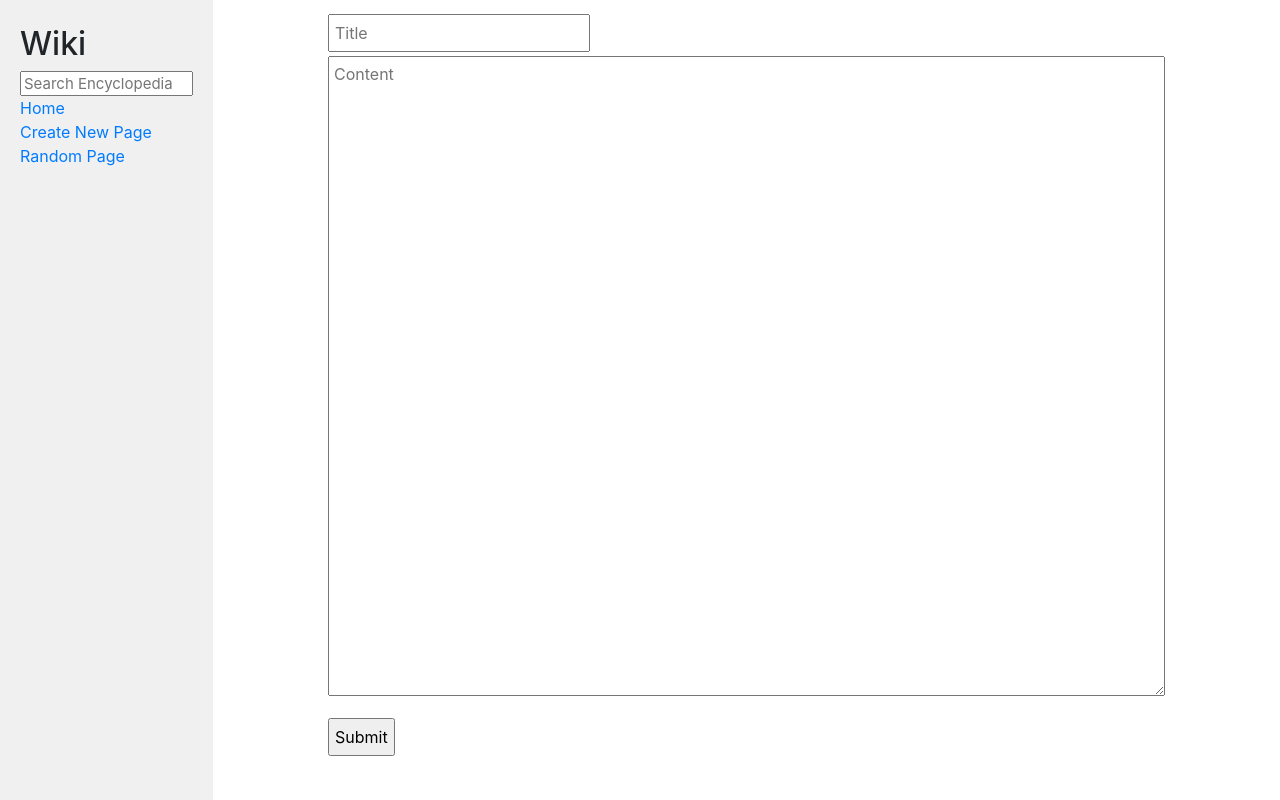
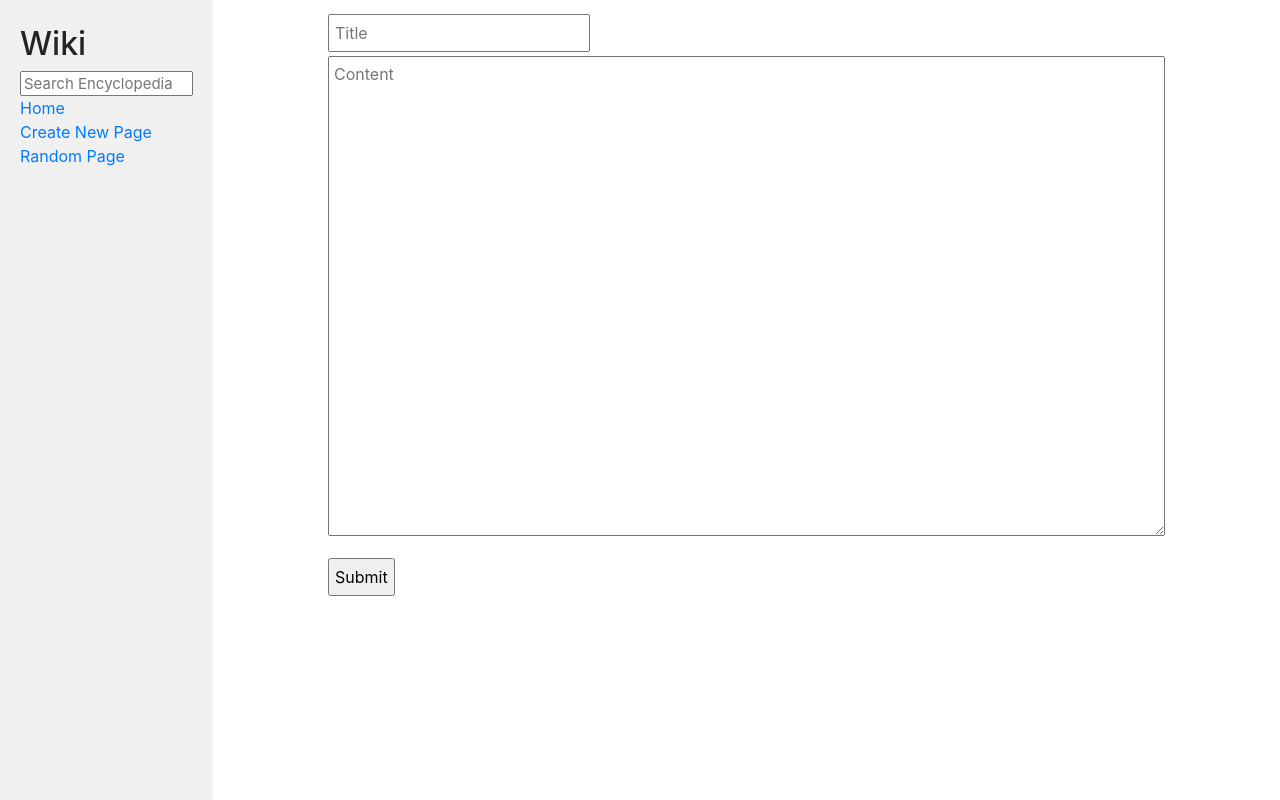
Before and after one commit to Prateek61/wiki, a Django app: page /create in a window 1280 px wide. Run offline with Django 3.2, Linux system fonts and the light colour scheme; some libraries are stand-ins or nearby versions.

Commit message:
Decreased height of text area

```diff
--- a/encyclopedia/static/encyclopedia/styles.css
+++ b/encyclopedia/static/encyclopedia/styles.css
@@ -13,7 +13,7 @@ h1 {
 }
 
 textarea {
-    height: 80vh;
+    height: 60vh;
     width: 100%;
 }
 
```
Also changed, not shown: db.sqlite3.
